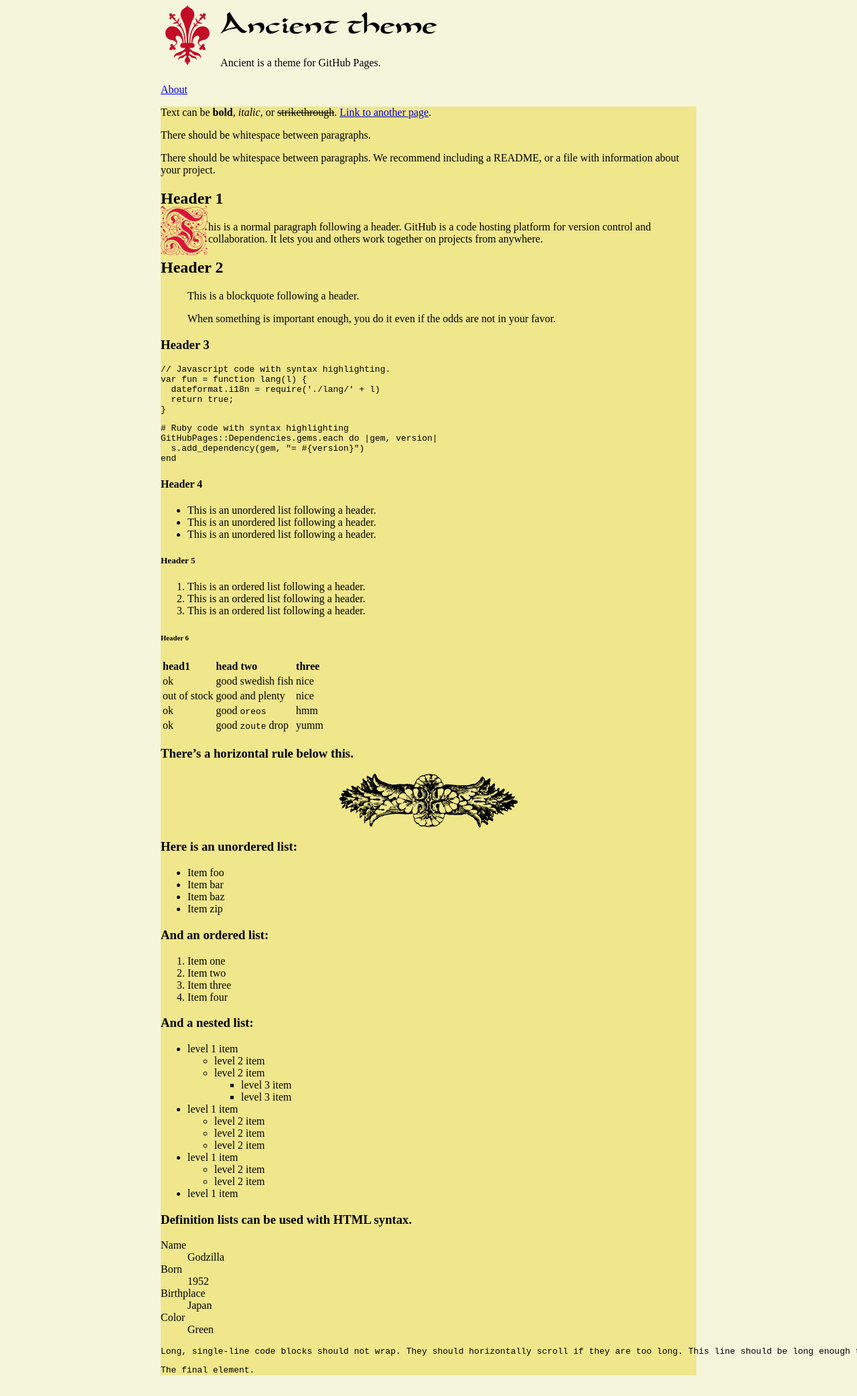
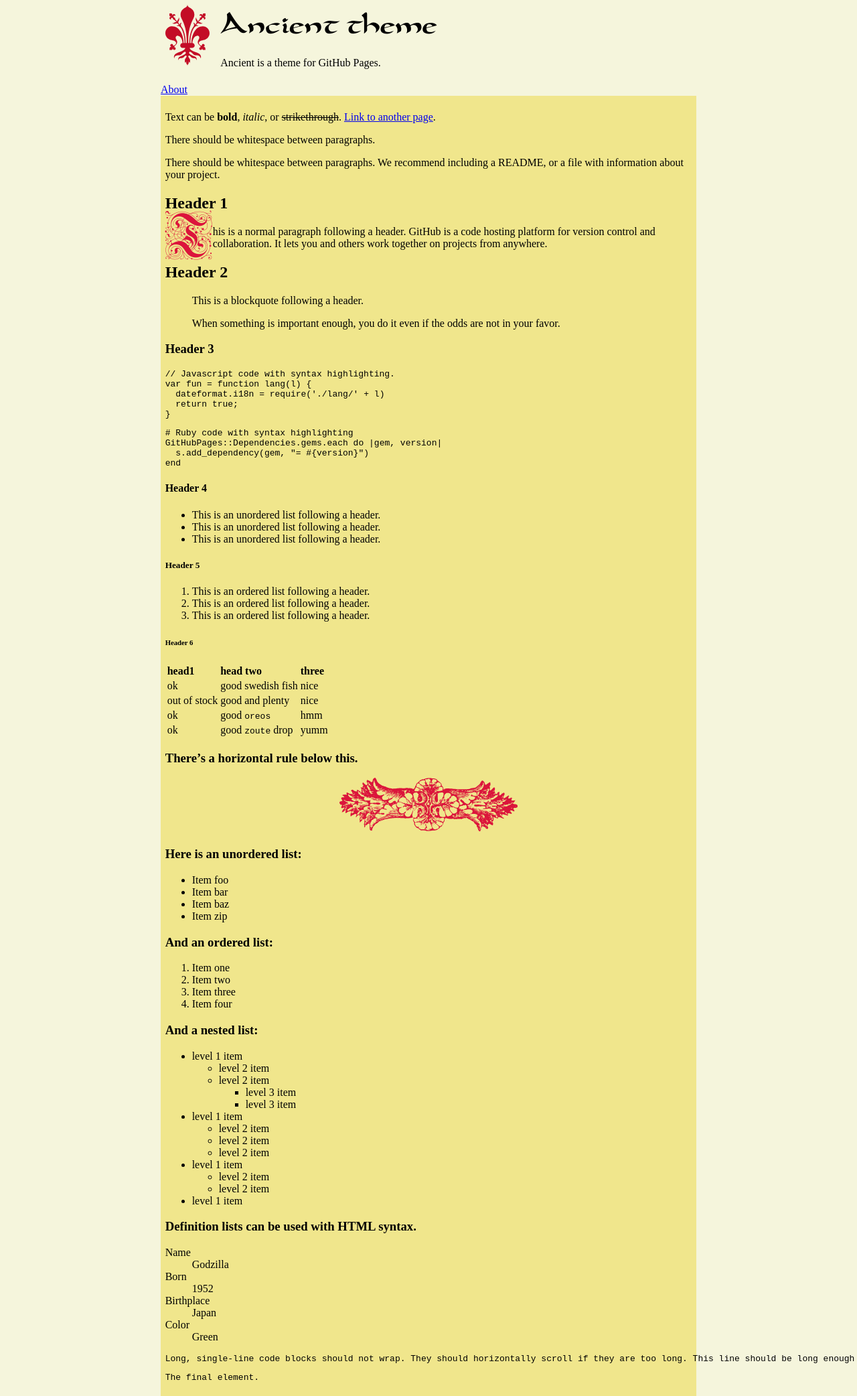
Before and after one commit to mkettn/ancient-theme, a Jekyll site: the page built from index.md, in a window 1280 px wide. Shown: the whole page at 67% size. Built offline with Jekyll 4.4.1, drawn with Linux system fonts in a browser that asks for light colours.

Commit message:
minimize ornament size and change color

```diff
--- a/_sass/ancient.scss
+++ b/_sass/ancient.scss
@@ -26,20 +26,27 @@ header {
 }
 
 section {
-    /* border: 1px solid black; */
     background-color: khaki;
-    padding: 5 pt;
+    padding: 5pt;
 }
 footer {
     text-align: right;
 }
 
 hr {
-    display:block;
     border: 0px;
-    height: 60pt;
-    background: no-repeat url("ornate.svg") center;
 }
+hr::after {
+    display: block;
+    width: 200pt;
+    margin-left: auto;
+    margin-right: auto;
+    content: url("ornate.svg");
+    // change color of ornament to almost match initial letter.
+    // https://isotropic.co/tool/hex-color-to-css-filter/
+    filter: invert(15%) sepia(83%) saturate(3657%) hue-rotate(337deg) brightness(101%) contrast(100%);
+}
+
 h1 + p::first-letter {
     initial-letter: 3;
     color: crimson;
```
Also changed, not shown: assets/ornate.svg.
